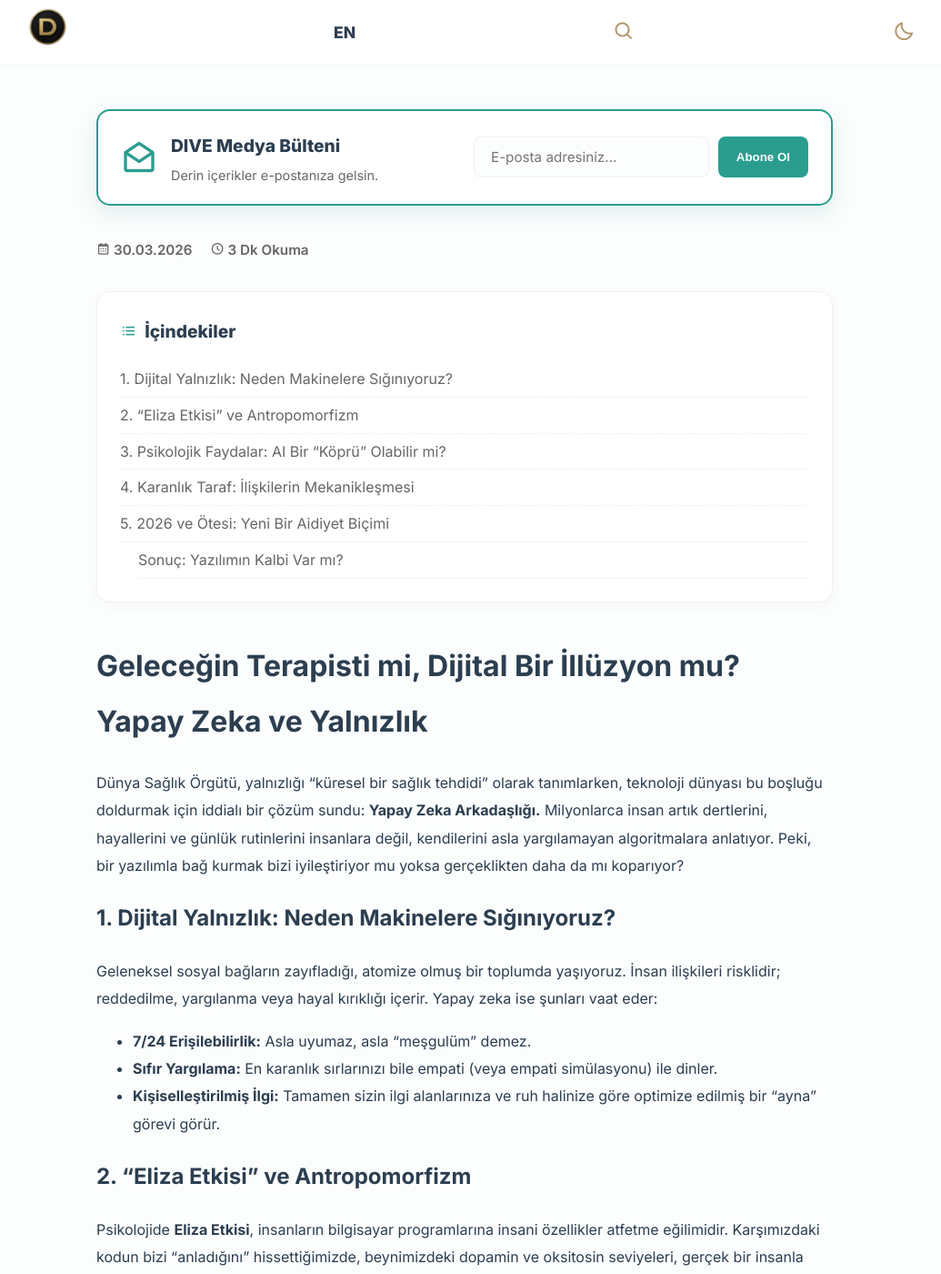
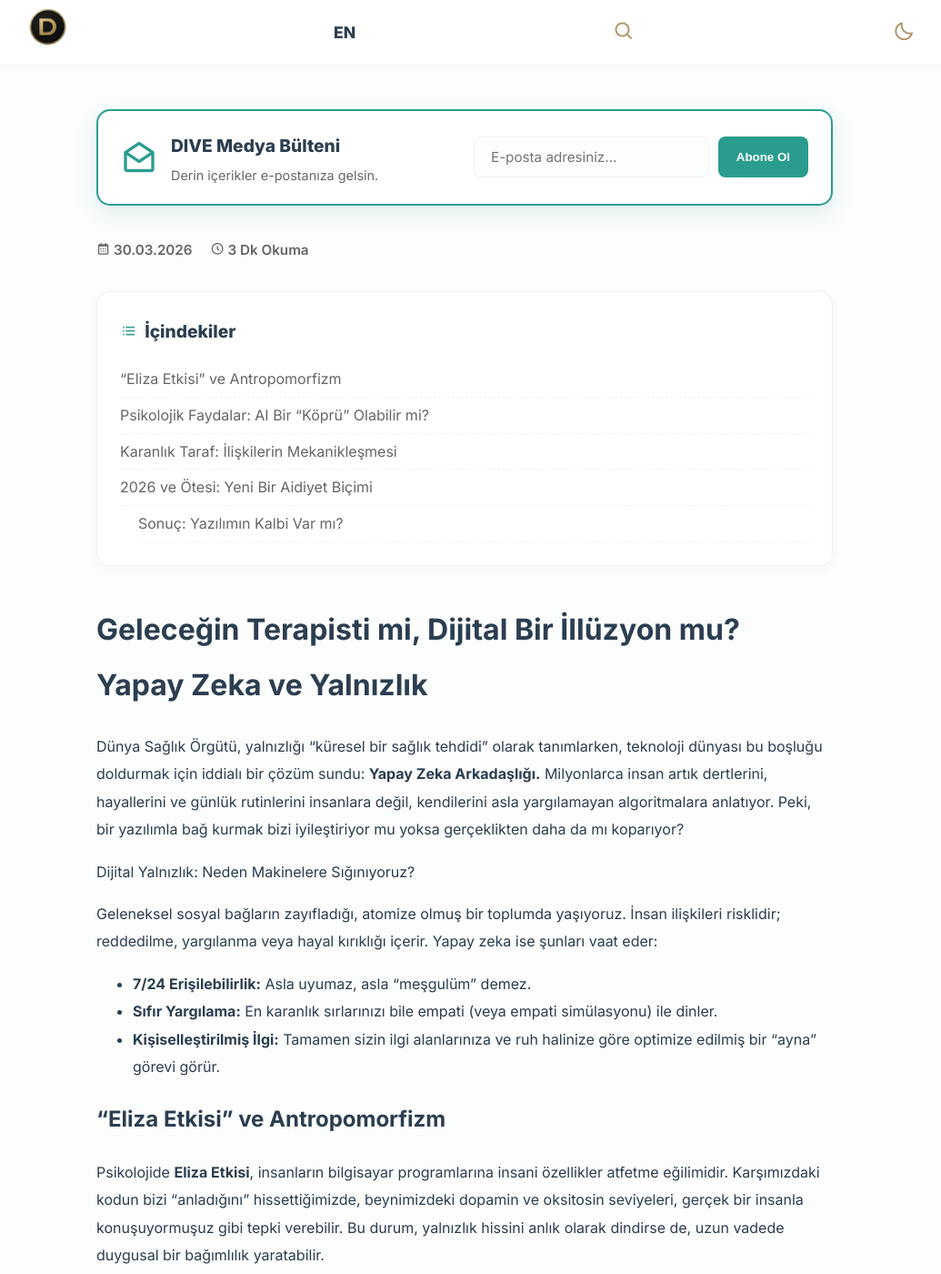
Before and after one commit to EKTHOLDING/dive, a Jekyll site: the page built from _posts/2026-03-30-yapay-zeka-ve-yalnızlık.md, in a window 1280 px wide and 1400 px high. Shown: the whole window at 91% size, without its empty margins (129-1164 px from the left). Built offline with Jekyll 4.4.1, drawn with Linux system fonts in a browser that asks for light colours; some of the changed text lies outside the part shown.

Commit message:
Update 🇹🇷 Türkçe Yazı Ekle “2026-03-30-yapay-zeka-ve-yalnızlık”

```diff
--- a/_posts/2026-03-30-yapay-zeka-ve-yalnızlık.md
+++ b/_posts/2026-03-30-yapay-zeka-ve-yalnızlık.md
@@ -10,7 +10,7 @@ image: https://res.cloudinary.com/dk9zsrfpj/image/upload/v1774897404/YAPAY_ZEKA_
 
 Dünya Sağlık Örgütü, yalnızlığı "küresel bir sağlık tehdidi" olarak tanımlarken, teknoloji dünyası bu boşluğu doldurmak için iddialı bir çözüm sundu: **Yapay Zeka Arkadaşlığı.** Milyonlarca insan artık dertlerini, hayallerini ve günlük rutinlerini insanlara değil, kendilerini asla yargılamayan algoritmalara anlatıyor. Peki, bir yazılımla bağ kurmak bizi iyileştiriyor mu yoksa gerçeklikten daha da mı koparıyor?
 
-## 1. Dijital Yalnızlık: Neden Makinelere Sığınıyoruz?
+ Dijital Yalnızlık: Neden Makinelere Sığınıyoruz?
 
 Geleneksel sosyal bağların zayıfladığı, atomize olmuş bir toplumda yaşıyoruz. İnsan ilişkileri risklidir; reddedilme, yargılanma veya hayal kırıklığı içerir. Yapay zeka ise şunları vaat eder:
 
@@ -18,18 +18,18 @@ Geleneksel sosyal bağların zayıfladığı, atomize olmuş bir toplumda yaşı
 - **Sıfır Yargılama:** En karanlık sırlarınızı bile empati (veya empati simülasyonu) ile dinler.
 - **Kişiselleştirilmiş İlgi:** Tamamen sizin ilgi alanlarınıza ve ruh halinize göre optimize edilmiş bir "ayna" görevi görür.
 
-## 2. "Eliza Etkisi" ve Antropomorfizm
+##  "Eliza Etkisi" ve Antropomorfizm
 
 Psikolojide **Eliza Etkisi**, insanların bilgisayar programlarına insani özellikler atfetme eğilimidir. Karşımızdaki kodun bizi "anladığını" hissettiğimizde, beynimizdeki dopamin ve oksitosin seviyeleri, gerçek bir insanla konuşuyormuşuz gibi tepki verebilir. Bu durum, yalnızlık hissini anlık olarak dindirse de, uzun vadede duygusal bir bağımlılık yaratabilir.
 
-## 3. Psikolojik Faydalar: AI Bir "Köprü" Olabilir mi?
+##  Psikolojik Faydalar: AI Bir "Köprü" Olabilir mi?
 
 Bazı klinik çalışmalar, AI refakatinin özellikle şu alanlarda yardımcı olabileceğini gösteriyor:
 
 - **Sosyal Pratik:** Sosyal anksiyetesi olan bireyler için AI, gerçek insanlarla kurulacak bağlar öncesi güvenli bir "antrenman sahası" sunar.
 - **Kriz Yönetimi:** Gece yarısı gelen panik ataklarda veya yoğun umutsuzluk anlarında, AI bir "ilk yardım" müdahalesi gibi çalışabilir.
 
-## 4. Karanlık Taraf: İlişkilerin Mekanikleşmesi
+## Karanlık Taraf: İlişkilerin Mekanikleşmesi
 
 Her büyük teknolojik sıçrama gibi, AI arkadaşlığının da ağır bedelleri olabilir:
 
@@ -37,7 +37,7 @@ Her büyük teknolojik sıçrama gibi, AI arkadaşlığının da ağır bedeller
 - **Yapay Tatmin:** İnsani bağın getirdiği o "öngörülemezlik" ve "fedakarlık" unsurları olmadığında, kurulan bağ sığ kalır.
 - **Veri Gizliliği:** En mahrem duygularınızın bir şirketin veri tabanında "eğitim verisi" olarak saklanması, etik ve psikolojik bir risk taşır.
 
-## 5. 2026 ve Ötesi: Yeni Bir Aidiyet Biçimi
+## 2026 ve Ötesi: Yeni Bir Aidiyet Biçimi
 
 Gelecekte, "yalnızlık" tanımı belki de değişecek. İnsan-insan bağı altın standart olmaya devam etse de, insan-makine etkileşimi hayatımızın kaçınılmaz bir "hibrit" parçası olacak. Önemli olan, yapay zekayı gerçek insan bağlarının yerine koymak değil, onları destekleyen bir araç olarak konumlandırabilmektir.
 
```
Also changed, not shown: other parts of _posts/2026-03-30-yapay-zeka-ve-yalnızlık.md (+1 -1 lines).
